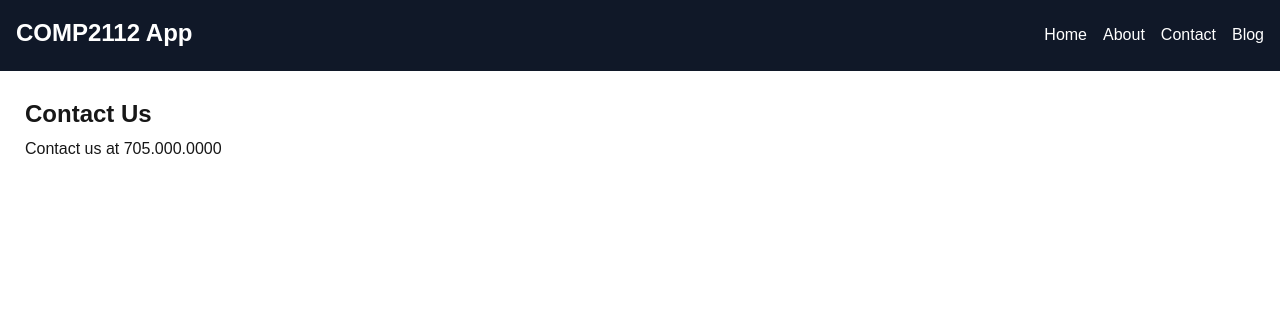
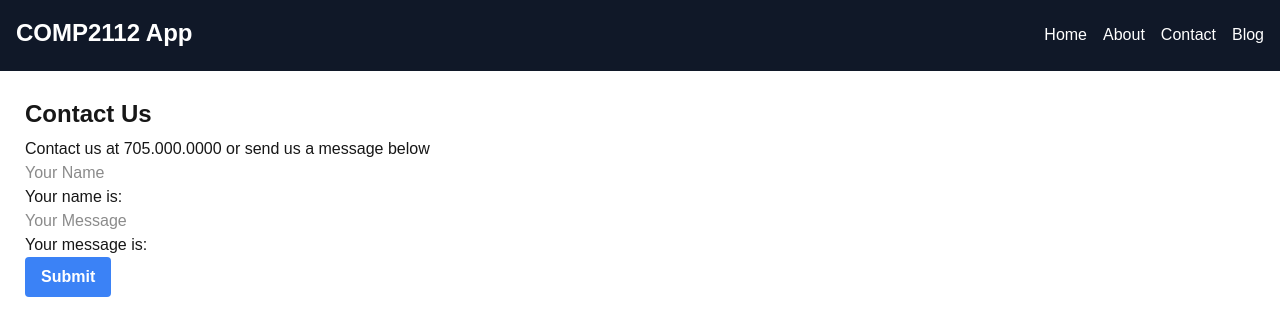
Before and after one commit to KSilver7/comp2112-2025, a Next.js app: page /contact in a window 1280 px wide. Shown: the top 336 px of the page. Built offline with nearby package versions, Linux system fonts and the light colour scheme.

Commit message:
finished lab

```diff
--- a/src/app/contact/page.tsx
+++ b/src/app/contact/page.tsx
@@ -1,8 +1,41 @@
+'use client';
+
+import { useState } from "react";
+
 export default function Contact() {
+    const [ name, setName ] = useState<string>('');
+
+    // watch name input and update state var as input value changes
+    const handleNameChange = (event: React.ChangeEvent<HTMLInputElement>) => {
+        setName(event.target.value);
+    }
+
+    const [ message, setMessage ] = useState<string>('');
+
+    // watch the message input and update state var as input value changes
+    const handleMessageChange = (event: React.ChangeEvent<HTMLInputElement>) => {
+        setMessage(event.target.value);
+    }
+
+    const [ confirmation, setConfirmation ] = useState<string>('');
+
+
+    // show confirmation when button clicked
+    const handleSubmit = (event: React.ChangeEvent<HTMLInputElement>) => {
+        setConfirmation(`Your name: ${name} - Your message: ${message}`);
+    }
+
     return (
         <main>
             <h1>Contact Us</h1>
-            <p>Contact us at 705.000.0000</p>
+            <p>Contact us at 705.000.0000 or send us a message below</p>
+            <input type="text" placeholder="Your Name" value={name} onChange={handleNameChange} />
+            <p>Your name is: {name}</p>
+            <input type="text" placeholder="Your Message" value={message} onChange={handleMessageChange} />
+            <p>Your message is: {message}</p>
+
+            <button onClick = {handleSubmit}>Submit</button>
+            <p>{confirmation}</p>
         </main>
     );
 }
--- a/src/app/page.tsx
+++ b/src/app/page.tsx
@@ -1,11 +1,25 @@
-import Image from "next/image";
+'use client';
+
+import { useState } from "react";
 
 export default function Home() {
+  // create a state var to track # of button clicks
+  const [ count, setCount ] = useState<number>(0);
+
+  const handleClick = () => {
+    // increment the count var by 1 each time
+    setCount(count + 1);
+  }
+
   // every React component must have 1 return to send the JSX to the DOM
   return (
-    <main className="p-10">
-      <h1 className="text-3xl">COMP2112 Class Site</h1>
+    <main>
+      <h1>COMP2112 Class Site</h1>
       <p>This site is built with Next.js</p>
+      <section>
+        <button onClick={handleClick}>Click Me</button>
+        <p>You have clicked the button {count} times.</p>
+      </section>
     </main>
   );
 }
```
